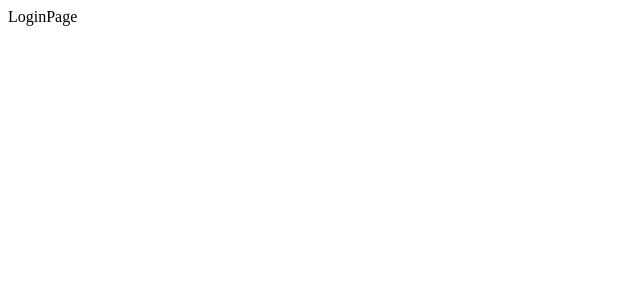
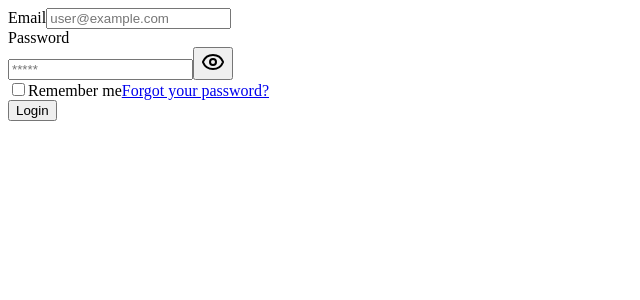
Before and after one commit to ASalem020/Rose-App-Team2, a Next.js app: page /en/login in a window 1280 px wide. Shown: the top 300 px of the page, without its empty margins (0-640 px from the left). Built offline with nearby package versions, Linux system fonts and the light colour scheme.

Commit message:
Add Remember Me functionality to login form (test token only)

```diff
--- a/src/app/[locale]/(auth)/login/page.tsx
+++ b/src/app/[locale]/(auth)/login/page.tsx
@@ -1,5 +1,113 @@
-import React from 'react';
+'use client';
 
-export default function LoginPage() {
-  return <div>LoginPage</div>;
+import { useState } from 'react';
+import Link from 'next/link';
+import { useForm } from 'react-hook-form';
+import { Label } from '@/components/ui/label';
+import { Input } from '@/components/ui/input';
+import { Button } from '@/components/ui/button';
+import RememberMeCheckbox from './remember-me/remember-me-checkbox';
+import { saveAuthToken } from '@/lib/utils/auth-remember-me';
+
+type FormData = {
+  email: string;
+  password: string;
+};
+
+export default function LoginForm() {
+  const [rememberMe, setRememberMe] = useState(false);
+  const {
+    register,
+    handleSubmit,
+    formState: { errors, isSubmitting },
+    setError,
+  } = useForm<FormData>();
+
+  const onSubmit = async (data: FormData) => {
+    try {
+      const token = 'FAKE_TOKEN_FOR_TEST';
+
+      saveAuthToken(token, rememberMe);
+
+      console.log(
+        'Logged in with',
+        data,
+        'Remember Me:',
+        rememberMe,
+      );
+    } catch (err: any) {
+      setError('email', {
+        message: err.message || 'Something went wrong',
+      });
+    }
+  };
+
+  return (
+    <form
+      onSubmit={handleSubmit(onSubmit)}
+      className="w-full max-w-sm space-y-6"
+    >
+      <div className="space-y-4">
+        <div className="space-y-1">
+          <Label htmlFor="email">Email</Label>
+          <Input
+            {...register('email', {
+              required: 'Email is required',
+            })}
+            type="email"
+            id="email"
+            placeholder="user@example.com"
+            className="h-12 border-2 border-zinc-300"
+            autoCapitalize="email"
+          />
+          {errors.email && (
+            <p className="font-sm text-red-400">
+              *{errors.email.message}
+            </p>
+          )}
+        </div>
+
+        <div className="space-y-1">
+          <Label htmlFor="password">Password</Label>
+          <Input
+            {...register('password', {
+              required: 'Password is required',
+            })}
+            type="password"
+            id="password"
+            placeholder="*****"
+            className="h-12 border-2 border-zinc-300"
+            autoComplete="current-password"
+          />
+          {errors.password && (
+            <p className="font-sm text-red-400">
+              {errors.password.message}
+            </p>
+          )}
+        </div>
+        {/* Remember me chekbox */}
+
+        <div className="flex items-center justify-between">
+          <RememberMeCheckbox
+            checked={rememberMe}
+            onChange={setRememberMe}
+          />
+          <Link
+            href="/forget-password"
+            className="text-maroon-700"
+          >
+            Forgot your password?
+          </Link>
+        </div>
+
+        <Button
+          type="submit"
+          disabled={isSubmitting}
+          className="h-10 bg-maroon-600 text-white hover:bg-maroon-800"
+        >
+          Login
+        </Button>
+      </div>
+    </form>
+  );
 }
--- /dev/null
+++ b/src/app/[locale]/(auth)/login/remember-me/remember-me-checkbox.tsx
@@ -0,0 +1,29 @@
+type RememberMeProps = {
+  checked: boolean;
+  onChange: (value: boolean) => void;
+};
+
+export default function RememberMeCheckbox({
+  checked,
+  onChange,
+}: RememberMeProps) {
+  return (
+    // remember me labler
+    <label className="flex cursor-pointer items-center gap-2 text-sm">
+      <input
+        type="checkbox"
+        checked={checked}
+        onChange={e => onChange(e.target.checked)}
+        className="sr-only"
+      />
+      <span
+        className={`flex h-4 w-4 items-center justify-center rounded-md border border-maroon-700 ${checked ? 'bg-maroon-700' : 'bg-transparent'} `}
+      >
+        {checked && (
+          <span className="text-xs text-white">✓</span>
+        )}
+      </span>
+      Remember me
+    </label>
+  );
+}
--- /dev/null
+++ b/src/lib/utils/auth-remember-me.ts
@@ -0,0 +1,22 @@
+export function saveAuthToken(
+  token: string,
+  rememberMe: boolean,
+) {
+  if (rememberMe) {
+    localStorage.setItem('token', token);
+  } else {
+    sessionStorage.setItem('token', token);
+  }
+}
+//   save check remember me on local storage and uncheck to sessionStorage
+export function getAuthToken() {
+  return (
+    localStorage.getItem('token') ||
+    sessionStorage.getItem('token')
+  );
+}
+
+export function clearAuthToken() {
+  localStorage.removeItem('token');
+  sessionStorage.removeItem('token');
+}
```
